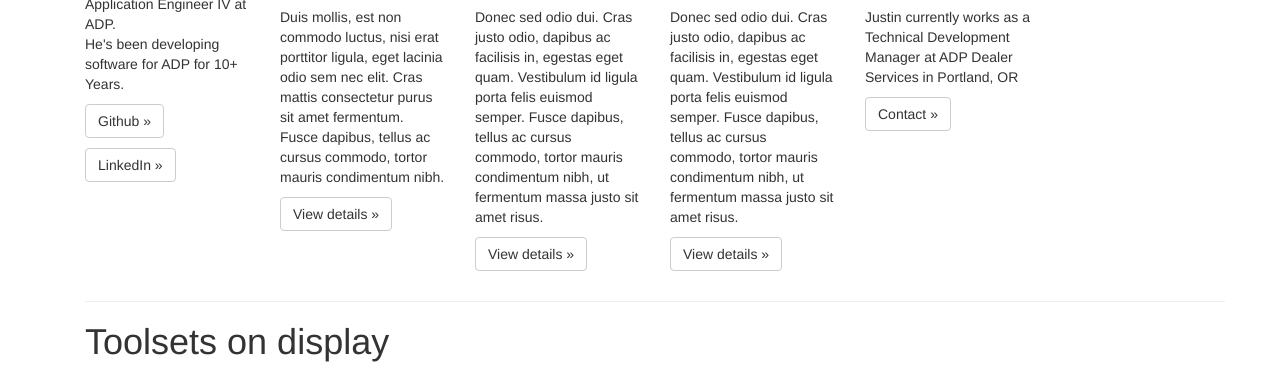
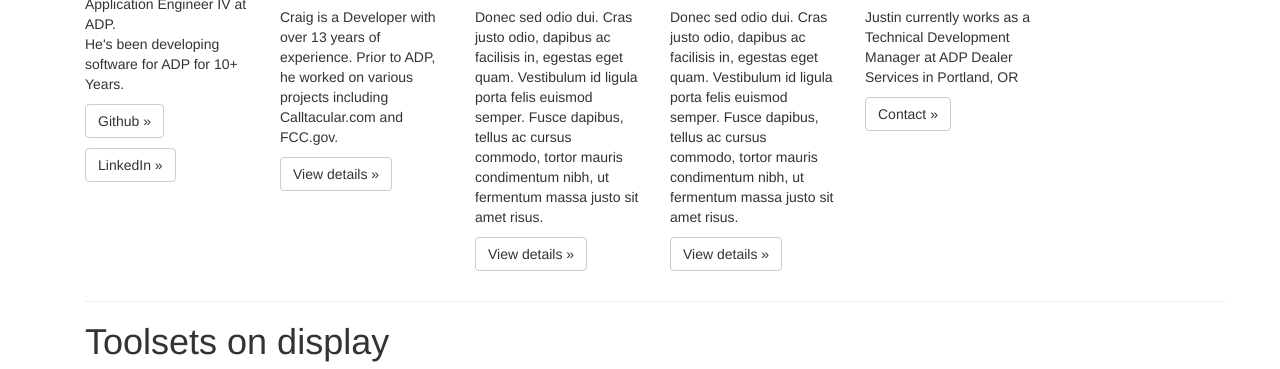
Before and after one commit to TAOAppin59/TAOAppin59.github.io, a plain HTML site: page index.html in a window 1280 px wide. Shown: the part 638-1007 px from the top of the page. Drawn offline with nearby package versions, Linux system fonts and the light colour scheme; grey boxes are pictures that could not be loaded.

Commit message:
Updated my bio and link

```diff
--- a/index.html
+++ b/index.html
@@ -69,8 +69,8 @@
             <div class="col-lg-2">
                 <img class="img-circle" data-src="holder.js/140x140" src="https://1.gravatar.com/avatar/df4db71ebcf832a102fd42e40ac291a7?d=https%3A%2F%2Fidenticons.github.com%2Fc4a6424fad3db0bab7b55785a0c6680d.png&r=x&s=140" alt="Generic placeholder image">
                 <h2>Craig Gardner</h2>
-                <p>Duis mollis, est non commodo luctus, nisi erat porttitor ligula, eget lacinia odio sem nec elit. Cras mattis consectetur purus sit amet fermentum. Fusce dapibus, tellus ac cursus commodo, tortor mauris condimentum nibh.</p>
-                <p><a class="btn btn-default" href="#" role="button">View details &raquo;</a></p>
+                <p>Craig is a Developer with over 13 years of experience. Prior to ADP, he worked on various projects including Calltacular.com and FCC.gov.</p>
+                <p><a class="btn btn-default" href="http://about.me/craig.gardner" role="button">View details &raquo;</a></p>
             </div>
             <div class="col-lg-2">
                 <img class="img-circle" data-src="holder.js/140x140" src="https://0.gravatar.com/avatar/ed47cb426444461f34b3f9f5e6eeb0ff?d=https%3A%2F%2Fidenticons.github.com%2F9e6a92cc29f1a50fc8aa79dc904538be.png&r=x&s=140" alt="Generic placeholder image">
```
